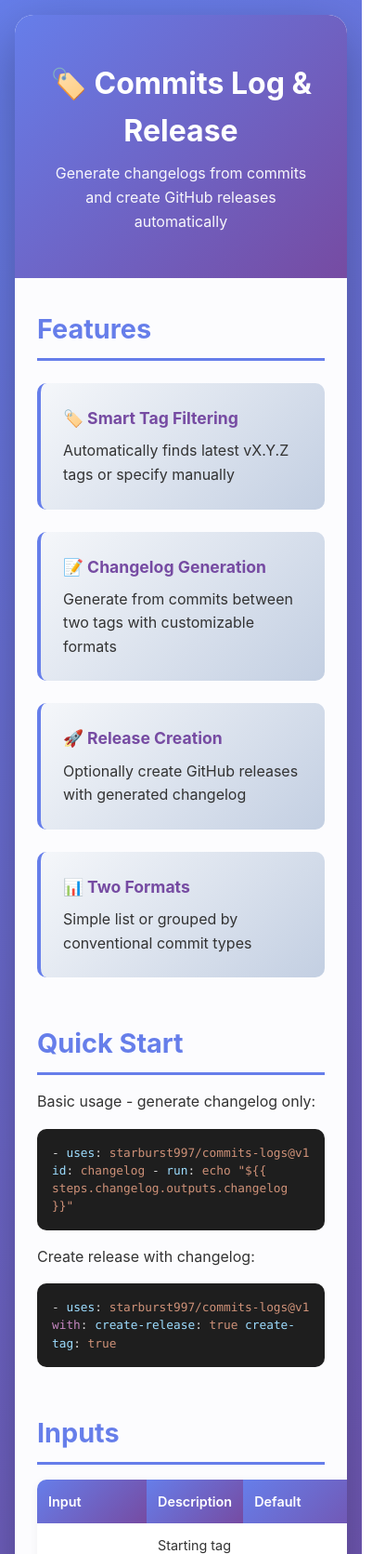
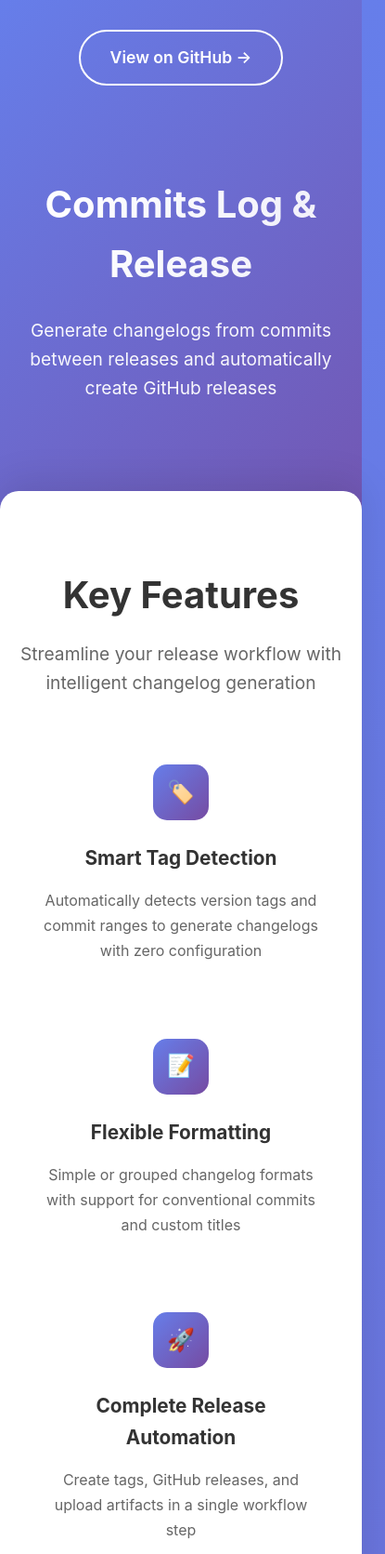
Before and after one commit to starburst997/commits-logs, a plain HTML site: page docs/index.html in a window 390 px wide. Shown: the top 1671 px of the page at 93% size, 415 px wide, since content can reach past the window. Drawn offline with Linux system fonts and the light colour scheme.

Commit message:
HTML page

```diff
--- a/docs/index.html
+++ b/docs/index.html
@@ -1,8 +1,8 @@
 <!DOCTYPE html>
 <html lang="en">
   <head>
-    <meta charset="UTF-8">
-    <meta name="viewport" content="width=device-width, initial-scale=1.0">
+    <meta charset="UTF-8" />
+    <meta name="viewport" content="width=device-width, initial-scale=1.0" />
     <title>Commits Log & Release - GitHub Action</title>
     <style>
       * {
@@ -12,75 +12,163 @@
       }
 
       body {
-            font-family: -apple-system, BlinkMacSystemFont, 'Segoe UI', Roboto, Oxygen, Ubuntu, Cantarell, sans-serif;
+        font-family: -apple-system, BlinkMacSystemFont, "Segoe UI", Roboto,
+          "Helvetica Neue", Arial, sans-serif;
         line-height: 1.6;
         color: #333;
-            background: linear-gradient(135deg, #667eea 0%, #764ba2 50%, #f093fb 100%);
+        background: linear-gradient(135deg, #667eea 0%, #764ba2 100%);
         min-height: 100vh;
-            padding: 2rem;
+      }
+
+      .hero-background {
+        position: fixed;
+        top: 0;
+        left: 0;
+        right: 0;
+        height: 100vh;
+        background: linear-gradient(135deg, #667eea 0%, #764ba2 100%);
+        z-index: -1;
       }
 
       .container {
-            max-width: 1100px;
+        max-width: 1200px;
         margin: 0 auto;
-            background: rgba(255, 255, 255, 0.98);
-            border-radius: 20px;
-            box-shadow: 0 20px 60px rgba(0, 0, 0, 0.3);
-            overflow: hidden;
+        padding: 0 20px;
       }
 
-        .header {
-            background: linear-gradient(135deg, #667eea 0%, #764ba2 100%);
+      header {
+        padding: 2rem 0;
+        text-align: center;
         color: white;
-            padding: 3rem 2rem;
-            text-align: center;
       }
 
-        .header h1 {
-            font-size: 2.5rem;
-            margin-bottom: 0.5rem;
-            font-weight: 700;
+      .hero {
+        padding: 4rem 0 6rem;
+        text-align: center;
+        color: white;
       }
 
-        .header p {
-            font-size: 1.2rem;
-            opacity: 0.95;
+      h1 {
+        font-size: 3.5rem;
+        font-weight: 700;
+        margin-bottom: 1.5rem;
+        background: linear-gradient(to right, #fff, rgba(255, 255, 255, 0.9));
+        -webkit-background-clip: text;
+        background-clip: text;
+        -webkit-text-fill-color: transparent;
       }
 
-        .content {
-            padding: 3rem 2rem;
+      .tagline {
+        font-size: 1.5rem;
+        margin-bottom: 2rem;
+        opacity: 0.95;
+        max-width: 700px;
+        margin-left: auto;
+        margin-right: auto;
       }
 
-        .section {
-            margin-bottom: 3rem;
+      .buttons {
+        display: flex;
+        gap: 1rem;
+        justify-content: center;
+        flex-wrap: wrap;
+        margin-top: 2.5rem;
       }
 
-        .section h2 {
+      .btn {
+        display: inline-block;
+        padding: 0.875rem 2rem;
+        border-radius: 50px;
+        text-decoration: none;
+        font-weight: 600;
+        transition: all 0.3s ease;
+        font-size: 1.1rem;
+      }
+
+      .btn-primary {
+        background: white;
         color: #667eea;
-            font-size: 1.8rem;
-            margin-bottom: 1rem;
-            padding-bottom: 0.5rem;
-            border-bottom: 3px solid #667eea;
+        box-shadow: 0 4px 15px rgba(0, 0, 0, 0.2);
+      }
+
+      .btn-primary:hover {
+        transform: translateY(-2px);
+        box-shadow: 0 6px 20px rgba(0, 0, 0, 0.25);
+      }
+
+      .btn-secondary {
+        background: transparent;
+        color: white;
+        border: 2px solid white;
+      }
+
+      .btn-secondary:hover {
+        background: white;
+        color: #667eea;
+      }
+
+      .features-section {
+        background: white;
+        border-radius: 20px 20px 0 0;
+        padding: 5rem 0;
+        margin-top: -2rem;
+        box-shadow: 0 -10px 40px rgba(0, 0, 0, 0.1);
       }
 
       .features {
         display: grid;
-            grid-template-columns: repeat(auto-fit, minmax(250px, 1fr));
-            gap: 1.5rem;
-            margin-top: 1.5rem;
+        grid-template-columns: repeat(auto-fit, minmax(280px, 1fr));
+        gap: 2.5rem;
+        margin-top: 3rem;
       }
 
       .feature {
+        text-align: center;
         padding: 1.5rem;
-            background: linear-gradient(135deg, #f5f7fa 0%, #c3cfe2 100%);
-            border-radius: 10px;
-            border-left: 4px solid #667eea;
+      }
+
+      .feature-icon {
+        width: 60px;
+        height: 60px;
+        background: linear-gradient(135deg, #667eea 0%, #764ba2 100%);
+        border-radius: 15px;
+        display: flex;
+        align-items: center;
+        justify-content: center;
+        margin: 0 auto 1.5rem;
+        font-size: 1.5rem;
+        color: white;
       }
 
       .feature h3 {
-            color: #764ba2;
-            margin-bottom: 0.5rem;
-            font-size: 1.1rem;
+        font-size: 1.3rem;
+        margin-bottom: 1rem;
+        color: #333;
+      }
+
+      .feature p {
+        color: #666;
+        line-height: 1.7;
+      }
+
+      .section-title {
+        text-align: center;
+        font-size: 2.5rem;
+        color: #333;
+        margin-bottom: 1rem;
+      }
+
+      .section-subtitle {
+        text-align: center;
+        color: #666;
+        font-size: 1.2rem;
+        max-width: 600px;
+        margin: 0 auto;
+      }
+
+      .usage-section {
+        padding: 5rem 0;
+        background: white;
       }
 
       .code-block {
@@ -89,14 +177,20 @@
         padding: 1.5rem;
         border-radius: 10px;
         overflow-x: auto;
-            margin: 1rem 0;
-            font-family: 'Consolas', 'Monaco', 'Courier New', monospace;
-            font-size: 0.9rem;
-            line-height: 1.5;
+        margin-top: 2rem;
+        font-family: "Monaco", "Menlo", "Ubuntu Mono", monospace;
+        font-size: 0.95rem;
+        line-height: 1.6;
+        box-shadow: 0 4px 20px rgba(0, 0, 0, 0.1);
+        white-space: pre;
       }
 
       .code-block .comment {
         color: #6a9955;
+      }
+
+      .code-block .keyword {
+        color: #c586c0;
       }
 
       .code-block .key {
@@ -107,14 +201,15 @@
         color: #ce9178;
       }
 
-        .code-block .keyword {
-            color: #c586c0;
+      .docs-section {
+        padding: 5rem 0;
+        background: #f8f9fa;
       }
 
       table {
         width: 100%;
         border-collapse: collapse;
-            margin: 1rem 0;
+        margin-top: 2rem;
         background: white;
         border-radius: 10px;
         overflow: hidden;
@@ -122,7 +217,7 @@
       }
 
       th {
-            background: linear-gradient(135deg, #667eea 0%, #764ba2 100%);
+        background: #667eea;
         color: white;
         padding: 1rem;
         text-align: left;
@@ -139,135 +234,219 @@
       }
 
       tr:hover {
-            background: #f5f7fa;
+        background: #f8f9fa;
       }
 
       code {
-            background: #f5f7fa;
+        background: #f8f9fa;
         padding: 0.2rem 0.5rem;
         border-radius: 4px;
-            font-family: 'Consolas', 'Monaco', 'Courier New', monospace;
+        font-family: "Monaco", "Menlo", "Ubuntu Mono", monospace;
         font-size: 0.9em;
-            color: #764ba2;
+        color: #667eea;
       }
 
-        .badge {
-            display: inline-block;
-            padding: 0.3rem 0.8rem;
-            background: linear-gradient(135deg, #667eea 0%, #764ba2 100%);
-            color: white;
-            border-radius: 20px;
-            font-size: 0.85rem;
-            font-weight: 600;
-            margin-right: 0.5rem;
+      footer {
+        background: #f8f9fa;
+        padding: 3rem 0;
+        text-align: center;
+        color: #666;
       }
 
-        .links {
-            text-align: center;
-            padding: 2rem;
-            background: linear-gradient(135deg, #f5f7fa 0%, #c3cfe2 100%);
+      footer a {
+        color: #667eea;
+        text-decoration: none;
+        font-weight: 600;
       }
 
-        .links a {
-            display: inline-block;
-            margin: 0 1rem;
-            padding: 0.8rem 2rem;
-            background: linear-gradient(135deg, #667eea 0%, #764ba2 100%);
-            color: white;
-            text-decoration: none;
-            border-radius: 25px;
-            font-weight: 600;
-            transition: transform 0.2s, box-shadow 0.2s;
-        }
-
-        .links a:hover {
-            transform: translateY(-2px);
-            box-shadow: 0 10px 20px rgba(102, 126, 234, 0.4);
+      footer a:hover {
+        text-decoration: underline;
       }
 
       @media (max-width: 768px) {
-            body {
-                padding: 1rem;
+        h1 {
+          font-size: 2.5rem;
         }
 
-            .header h1 {
-                font-size: 2rem;
-            }
-
-            .header p {
-                font-size: 1rem;
-            }
-
-            .content {
-                padding: 2rem 1.5rem;
+        .tagline {
+          font-size: 1.2rem;
         }
 
         .features {
           grid-template-columns: 1fr;
-            }
-
-            .code-block {
-                font-size: 0.8rem;
-                padding: 1rem;
+          gap: 2rem;
         }
 
         table {
           font-size: 0.9rem;
         }
 
-            th, td {
+        th,
+        td {
           padding: 0.75rem;
         }
       }
     </style>
   </head>
   <body>
+    <div class="hero-background"></div>
+
+    <header>
       <div class="container">
-        <div class="header">
-            <h1>🏷️ Commits Log & Release</h1>
-            <p>Generate changelogs from commits and create GitHub releases automatically</p>
+        <nav>
+          <a
+            href="https://github.com/starburst997/commits-logs"
+            class="btn btn-secondary"
+          >
+            View on GitHub →
+          </a>
+        </nav>
+      </div>
+    </header>
+
+    <section class="hero">
+      <div class="container">
+        <h1>Commits Log & Release</h1>
+        <p class="tagline">
+          Generate changelogs from commits between releases and automatically
+          create GitHub releases
+        </p>
+      </div>
+    </section>
+
+    <section class="features-section">
+      <div class="container">
+        <h2 class="section-title">Key Features</h2>
+        <p class="section-subtitle">
+          Streamline your release workflow with intelligent changelog generation
+        </p>
+
+        <div class="features">
+          <div class="feature">
+            <div class="feature-icon">🏷️</div>
+            <h3>Smart Tag Detection</h3>
+            <p>
+              Automatically detects version tags and commit ranges to generate
+              changelogs with zero configuration
+            </p>
           </div>
 
-        <div class="content">
-            <div class="section">
-                <h2>Features</h2>
-                <div class="features">
           <div class="feature">
-                        <h3>🏷️ Smart Tag Filtering</h3>
-                        <p>Automatically finds latest vX.Y.Z tags or specify manually</p>
+            <div class="feature-icon">📝</div>
+            <h3>Flexible Formatting</h3>
+            <p>
+              Simple or grouped changelog formats with support for conventional
+              commits and custom titles
+            </p>
           </div>
+
           <div class="feature">
-                        <h3>📝 Changelog Generation</h3>
-                        <p>Generate from commits between two tags with customizable formats</p>
-                    </div>
-                    <div class="feature">
-                        <h3>🚀 Release Creation</h3>
-                        <p>Optionally create GitHub releases with generated changelog</p>
-                    </div>
-                    <div class="feature">
-                        <h3>📊 Two Formats</h3>
-                        <p>Simple list or grouped by conventional commit types</p>
+            <div class="feature-icon">🚀</div>
+            <h3>Complete Release Automation</h3>
+            <p>
+              Create tags, GitHub releases, and upload artifacts in a single
+              workflow step
+            </p>
           </div>
         </div>
       </div>
+    </section>
 
-            <div class="section">
-                <h2>Quick Start</h2>
-                <p>Basic usage - generate changelog only:</p>
+    <section class="usage-section">
+      <div class="container">
+        <h2 class="section-title">Quick Start</h2>
+        <p class="section-subtitle">Get started in minutes</p>
+
+        <h3 style="margin-top: 3rem; font-size: 1.8rem; color: #333">
+          Basic Usage - Generate Changelog Only
+        </h3>
         <div class="code-block">- <span class="key">uses</span>: <span class="value">starburst997/commits-logs@v1</span>
   <span class="key">id</span>: <span class="value">changelog</span>
 
 - <span class="key">run</span>: <span class="value">echo "${{ steps.changelog.outputs.changelog }}"</span></div>
 
-                <p>Create release with changelog:</p>
+        <h3 style="margin-top: 3rem; font-size: 1.8rem; color: #333">
+          Create Release with Changelog
+        </h3>
         <div class="code-block">- <span class="key">uses</span>: <span class="value">starburst997/commits-logs@v1</span>
   <span class="keyword">with</span>:
     <span class="key">create-release</span>: <span class="value">true</span>
     <span class="key">create-tag</span>: <span class="value">true</span></div>
+
+        <h3 style="margin-top: 3rem; font-size: 1.8rem; color: #333">
+          Full Example Workflow
+        </h3>
+        <div class="code-block"><span class="key">name</span>: <span class="value">Release</span>
+
+<span class="key">on</span>:
+  <span class="key">push</span>:
+    <span class="key">branches</span>:
+      - <span class="value">main</span>
+
+<span class="key">jobs</span>:
+  <span class="key">release</span>:
+    <span class="key">runs-on</span>: <span class="value">ubuntu-latest</span>
+    <span class="key">steps</span>:
+      - <span class="key">uses</span>: <span class="value">actions/checkout@v4</span>
+        <span class="keyword">with</span>:
+          <span class="key">fetch-depth</span>: <span class="value">0</span> <span class="comment"># Required for tag detection</span>
+
+      - <span class="key">name</span>: <span class="value">Generate changelog and create release</span>
+        <span class="key">uses</span>: <span class="value">starburst997/commits-logs@v1</span>
+        <span class="keyword">with</span>:
+          <span class="key">format</span>: <span class="value">grouped</span>
+          <span class="key">create-tag</span>: <span class="value">true</span>
+          <span class="key">create-release</span>: <span class="value">true</span>
       </div>
+    </section>
 
-            <div class="section">
-                <h2>Inputs</h2>
+    <section class="usage-section">
+      <div class="container">
+        <h2 class="section-title">Changelog Output</h2>
+        <p class="section-subtitle">See what the generated changelogs look like</p>
+
+        <h3 style="margin-top: 3rem; font-size: 1.8rem; color: #333">
+          Simple Format
+        </h3>
+        <div class="code-block">## Changes
+
+- Add user authentication (a1b2c3d)
+- Fix login bug (e4f5g6h)
+- Update documentation (i7j8k9l)</div>
+
+        <h3 style="margin-top: 3rem; font-size: 1.8rem; color: #333">
+          Grouped Format
+        </h3>
+        <div class="code-block">## Changes
+
+### Features
+
+- user authentication (a1b2c3d)
+- two-factor auth support (m1n2o3p)
+
+### Bug Fixes
+
+- login redirect issue (e4f5g6h)
+- session timeout bug (q4r5s6t)
+
+### Documentation
+
+- API usage guide (i7j8k9l)
+
+### Other Changes
+
+- Refactor auth module (u7v8w9x)</div>
+      </div>
+    </section>
+
+    <section class="docs-section">
+      <div class="container">
+        <h2 class="section-title">Documentation</h2>
+        <p class="section-subtitle">Complete reference for all inputs and outputs</p>
+
+        <h3 style="margin-top: 3rem; font-size: 1.8rem; color: #333">
+          Inputs
+        </h3>
         <table>
           <thead>
             <tr>
@@ -379,10 +558,10 @@
             </tr>
           </tbody>
         </table>
-            </div>
 
-            <div class="section">
-                <h2>Outputs</h2>
+        <h3 style="margin-top: 3rem; font-size: 1.8rem; color: #333">
+          Outputs
+        </h3>
         <table>
           <thead>
             <tr>
@@ -422,38 +601,21 @@
           </tbody>
         </table>
       </div>
+    </section>
 
-            <div class="section">
-                <h2>Full Example</h2>
-                <div class="code-block"><span class="key">name</span>: <span class="value">Release</span>
-
-<span class="key">on</span>:
-  <span class="key">push</span>:
-    <span class="key">branches</span>:
-      - <span class="value">main</span>
-
-<span class="key">jobs</span>:
-  <span class="key">release</span>:
-    <span class="key">runs-on</span>: <span class="value">ubuntu-latest</span>
-    <span class="key">steps</span>:
-      - <span class="key">uses</span>: <span class="value">actions/checkout@v4</span>
-        <span class="keyword">with</span>:
-          <span class="key">fetch-depth</span>: <span class="value">0</span> <span class="comment"># Required for tag detection</span>
-
-      - <span class="key">name</span>: <span class="value">Generate changelog and create release</span>
-        <span class="key">uses</span>: <span class="value">starburst997/commits-logs@v1</span>
-        <span class="keyword">with</span>:
-          <span class="key">format</span>: <span class="value">grouped</span>
-          <span class="key">create-tag</span>: <span class="value">true</span>
-          <span class="key">create-release</span>: <span class="value">true</span>
-          <span class="key">release-name</span>: <span class="value">"v{tag}"</span></div>
+    <footer>
+      <div class="container">
+        <p>
+          <a href="https://github.com/starburst997/commits-logs">GitHub</a> •
+          <a href="https://github.com/starburst997/commits-logs/issues"
+            >Issues</a
+          >
+          •
+          <a href="https://github.com/marketplace/actions/commits-log-release"
+            >Marketplace</a
+          >
+        </p>
       </div>
-        </div>
-
-        <div class="links">
-            <a href="https://github.com/starburst997/commits-logs" target="_blank">View on GitHub</a>
-            <a href="https://github.com/marketplace/actions/commits-log-release" target="_blank">GitHub Marketplace</a>
-        </div>
-    </div>
+    </footer>
   </body>
 </html>
```
Also changed, not shown: 1 other file. Lines whose indentation alone changed are shown as unchanged.
